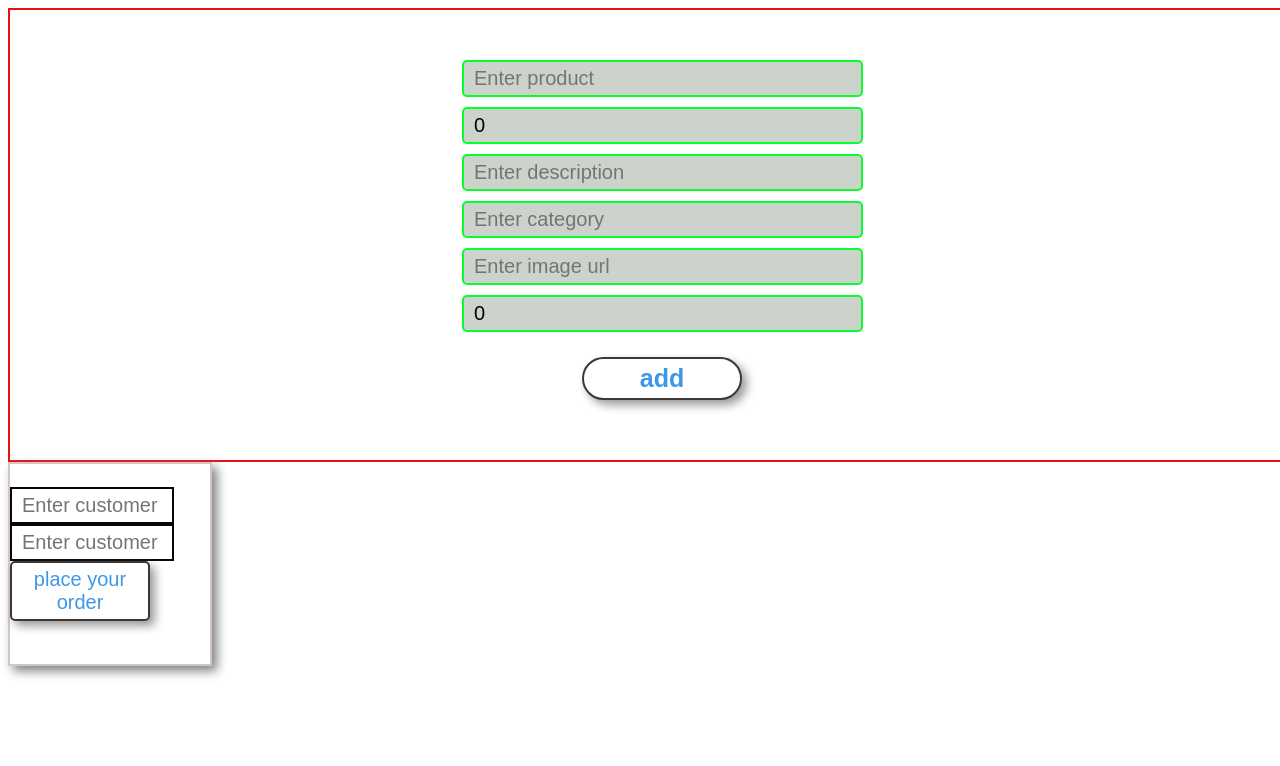
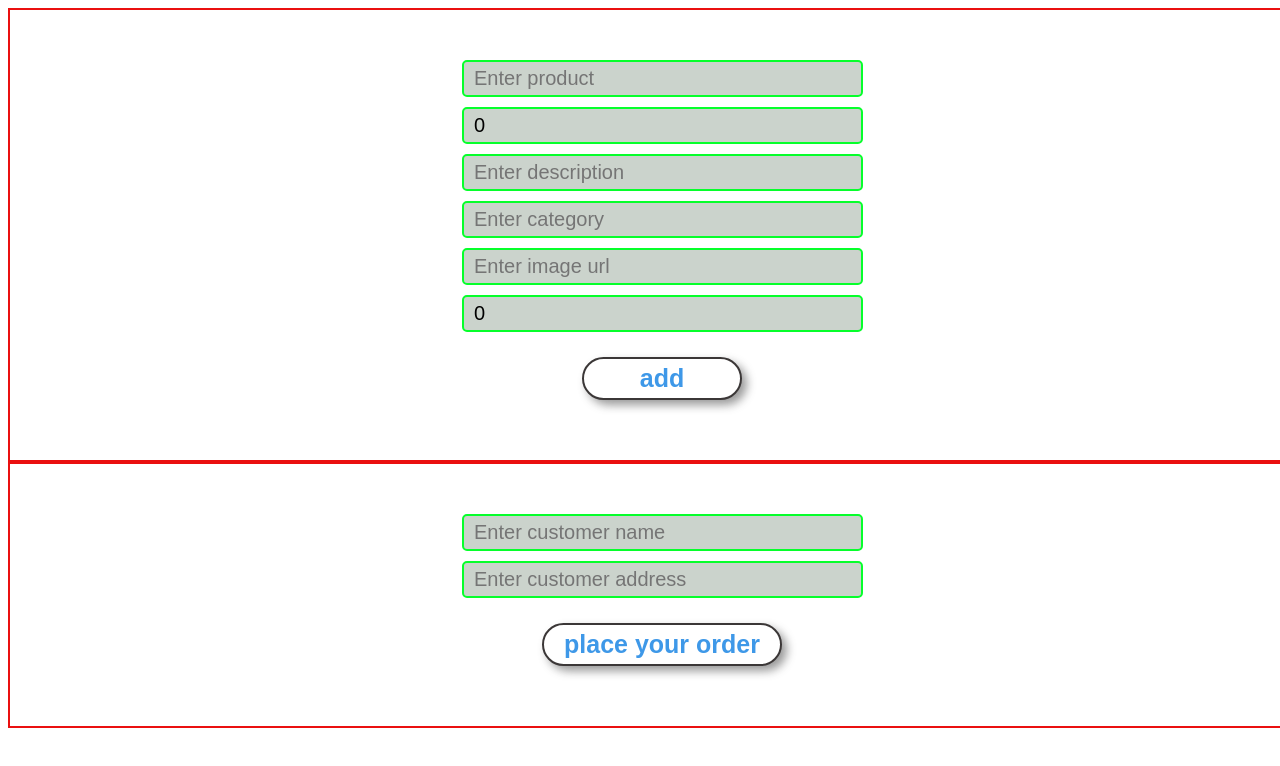
Before and after one commit to TOT8894/Ecommerce-platform, a React app in the folder Frontend/: page / in a window 1280 px wide. Shown: the top 766 px of the page. Built offline with nearby package versions, Linux system fonts and the light colour scheme; the HTML template or start-up script is replaced by a standard one.

Commit message:
updating the layout of input and button style for order

```diff
--- a/Frontend/src/pages/orderPage/order.css
+++ b/Frontend/src/pages/orderPage/order.css
@@ -1,44 +1,51 @@
-.order{
+.order-form{
     display: flex;
     flex-direction: column;
     justify-content: center;
     align-items: center;
-    border:2px solid rgb(212, 196, 196);
-    box-shadow: 5px 5px 10px gray;
-    width: 200px;
-    height: 200px;
+    border:2px solid rgb(234, 16, 16);
+    padding: 40px 20px;
+    width: 100%;
     position: relative;
 }
+.order-input {
+    width: 400px;
+    margin-top: 10px;
+
+}
 .order-input input{
-    width: 70%;
+    width: 377px;
+    border:2px solid rgb(6, 255, 43);
     padding: 5px 10px;
     font-size: 20px;
     font-family: Arial, Helvetica, sans-serif;
     font-weight: 20px;
-    border:2px solid rgb(11, 6, 6);
+    border-radius: 5px;
+    background-color: rgb(203, 211, 204);
+
+}
+.order-button{
+    width: 400px;
+    text-align: center;
+    margin-top: 25px;
 
 }
 .order-button button{
-    width: 70%;
+    width: 60%;
     padding: 5px 10px;
-    font-size: 20px;
+    font-size: 25px;
     color: rgb(14, 127, 227);
     background-color: rgb(255, 255, 255);
     font-family: Arial, Helvetica, sans-serif;
-    font-weight: 20px;
+    font-weight: bold;
     border:2px solid rgb(11, 6, 6);
     cursor: pointer;
     opacity: 0.8;
-    border-radius: 5px;
+    border-radius: 30px;
     box-shadow: 5px 5px 10px gray;
 
 }
-.order-button button:hover{
-    color: rgb(200, 3, 255);
-    background-color: rgb(2, 255, 200);
-    transform: scale(1.02);
-    opacity: 0.5;
-}
+
 .order-button button:hover{
     color: rgb(206, 203, 226);
     background-color: rgb(54, 54, 240);
@@ -48,7 +55,7 @@
 }
 .order-message{
     display:flex;
-    width: 100%;
+    width: 400px;
     margin:5px;
     padding: 5px 10px;
 }
@@ -65,5 +72,5 @@
     font-family: Arial, Helvetica, sans-serif;
     font-weight: 20px;
     font-size: 20px;
-
+    flex: 1;
 }
```
